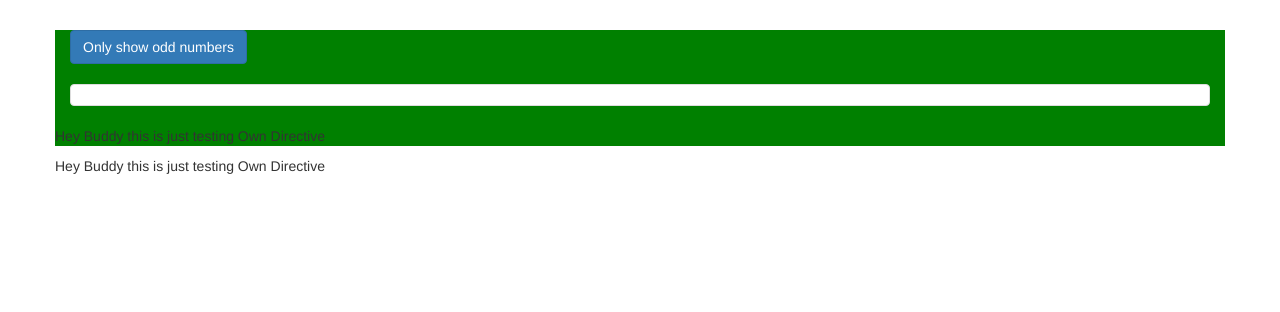
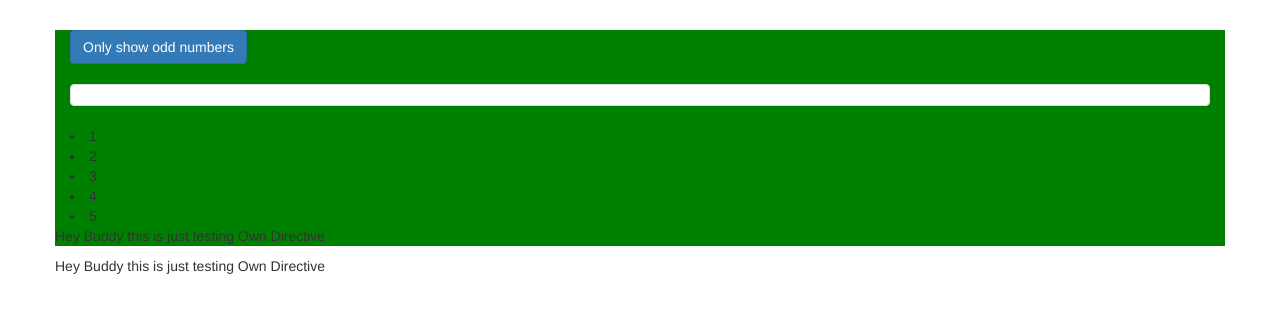
Before and after one commit to shrikantp2143/Angular-Practice, an Angular app: page / in a window 1280 px wide. Shown: the top 312 px of the page. Built offline with nearby package versions, Linux system fonts and the light colour scheme.

Commit message:
created unless structural directive

```diff
--- a/src/app/app.component.html
+++ b/src/app/app.component.html
@@ -10,6 +10,9 @@
           class="list-group-item">
         </li>
       </ul>
+      <div *ngFor="let odd of numbers">
+        <li *appUnless="onlyOdd">{{odd}}</li>
+      </div>
       <ng-template [ngIf]="onlyOdd">
         <p>Only odd</p>
       </ng-template>
--- a/src/app/app.module.ts
+++ b/src/app/app.module.ts
@@ -6,12 +6,14 @@ import { FormsModule } from '@angular/forms';
 import { AppComponent } from './app.component';
 import { BasicHighlightDirective } from './basic-highlight/basic-hightlight.directive';
 import { BetterHighlightDirective } from './better-highlight/better-highlight.directive';
+import { UnlessDirective } from './unless-directive/unless.directive';
 
 @NgModule({
   declarations: [
     AppComponent,
     BasicHighlightDirective,
     BetterHighlightDirective,
+    UnlessDirective,
   ],
   imports: [
     BrowserModule,
--- /dev/null
+++ b/src/app/unless-directive/unless.directive.ts
@@ -0,0 +1,17 @@
+import { Directive, Input, TemplateRef, ViewContainerRef } from '@angular/core';
+
+@Directive({
+  selector: '[appUnless]'
+})
+export class UnlessDirective {
+
+  @Input() set appUnless(condition: boolean) {
+    if(!condition) {
+      this.vcRef.createEmbeddedView(this.templateRef);
+    } else {
+      this.vcRef.clear();
+    }
+  }
+  constructor(private templateRef: TemplateRef<any>, private vcRef: ViewContainerRef) { }
+
+}
```
